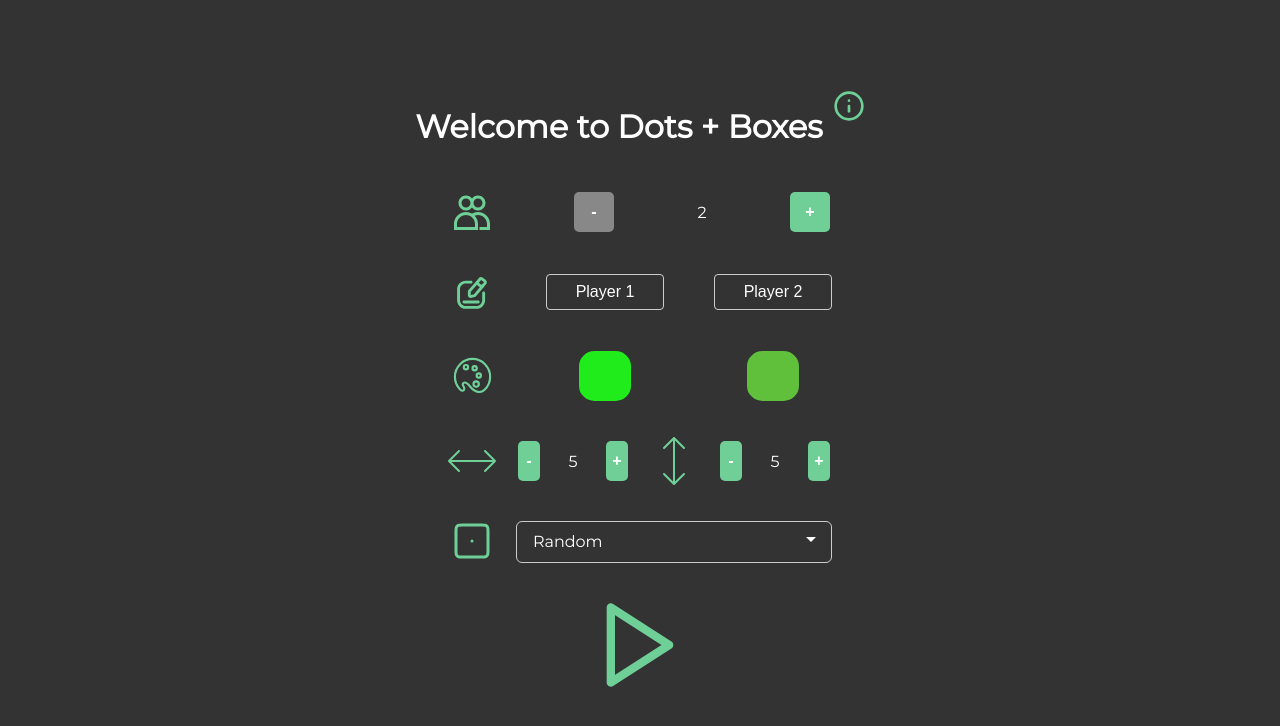
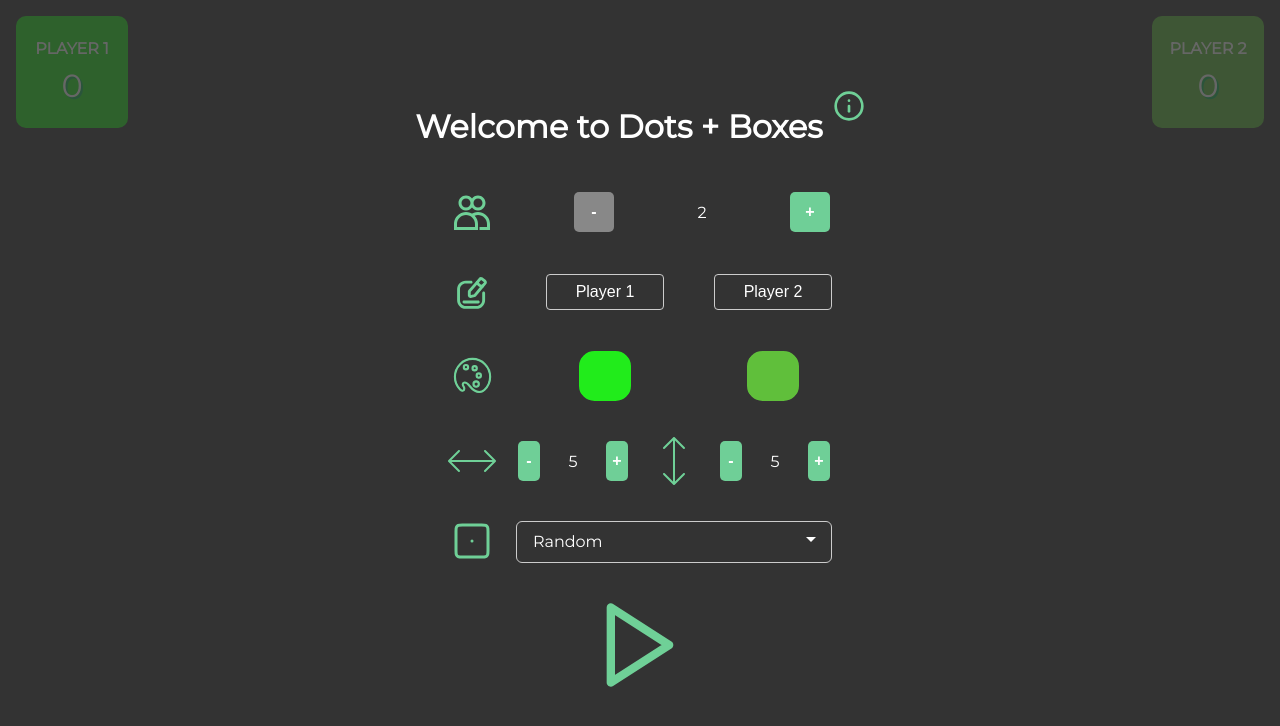
Before and after one commit to harryBedfordSL/dots-and-boxes, a Vue app: page / in a window 1280 px wide. Shown: the top 726 px of the page. Built offline with nearby package versions, Linux system fonts and the light colour scheme.

Commit message:
render each player score

```diff
--- a/src/components/GameContainer.vue
+++ b/src/components/GameContainer.vue
@@ -5,6 +5,7 @@ import { useGameStore } from '@/stores/GameStore';
 import GameBoard from './GameBoard.vue';
 import PostGame from './PostGame.vue';
 import Page from './Page.vue';
+import Score from './Score.vue';
 
 const gameStore = useGameStore();
 
@@ -30,9 +31,8 @@ const active = computed<ActiveElement>(() => {
 </script>
 
 <template>
+  <Score />
   <Page :containerKey="active.key">
     <component :is="active.component" />
   </Page>
 </template>
-
-<style scoped></style>
--- /dev/null
+++ b/src/components/Score.vue
@@ -0,0 +1,75 @@
+<script setup lang="ts">
+import { useGameStore } from '@/stores/GameStore';
+import { usePlayersStore } from '@/stores/PlayersStore';
+import type { Player } from '@/types';
+import { computed, type CSSProperties } from 'vue';
+
+interface PlayerWithStyle extends Player {
+  style: CSSProperties;
+}
+
+const playersStore = usePlayersStore();
+const gameStore = useGameStore();
+
+const positions: CSSProperties[] = [
+  { top: 0, left: 0 },
+  { top: 0, right: 0 },
+  { bottom: 0, left: 0 },
+  { bottom: 0, right: 0 }
+];
+
+const playing = computed(() => gameStore.started && !gameStore.winner);
+const players = computed<PlayerWithStyle[]>(() =>
+  Object.values(playersStore.players).map((player, index) => {
+    const position = positions[index];
+    const playingOpacity = gameStore.turn === player.id ? 1 : 0.25;
+    return {
+      ...player,
+      style: { ...position, backgroundColor: player.color, opacity: playing.value ? playingOpacity : 0.25 }
+    };
+  })
+);
+</script>
+
+<template>
+  <div v-for="player in players" class="container" :style="player.style" :key="player.id">
+    <div class="layout">
+      <div class="name">
+        {{ player.name.toLocaleUpperCase() }}
+      </div>
+      <div class="score">
+        {{ player.score }}
+      </div>
+    </div>
+  </div>
+</template>
+
+<style scoped>
+.container {
+  position: absolute;
+  padding: 1rem;
+  margin: 1rem;
+  width: 80px;
+  height: 80px;
+  border-radius: 10px;
+  opacity: 0.5;
+}
+
+.layout {
+  display: flex;
+  flex-direction: column;
+  justify-content: space-evenly;
+  align-items: center;
+  height: 100%;
+  width: 100%;
+}
+
+.name {
+  font-weight: bold;
+}
+
+.score {
+  font-size: 2rem;
+  text-shadow: 2px 2px var(--background-primary);
+}
+</style>
```
